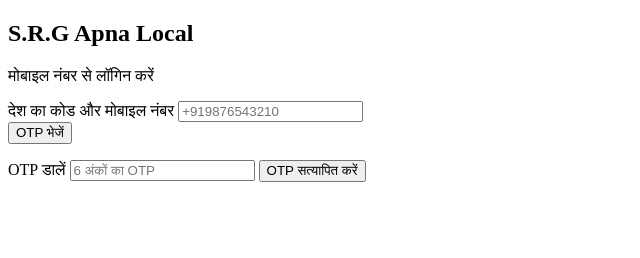
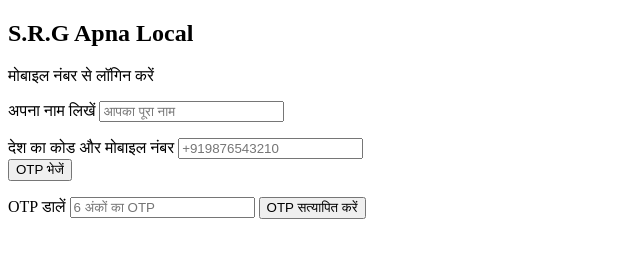
Before and after one commit to monugoour88-afk/srg-apna-local-otp, a plain HTML site: page index.html in a window 1280 px wide. Shown: the whole page, without its empty margins (0-640 px from the left). Drawn offline with Linux system fonts and the light colour scheme.

Commit message:
Update index.html

```diff
--- a/index.html
+++ b/index.html
@@ -9,6 +9,10 @@
 <body>
   <h2>S.R.G Apna Local</h2>
   <p>मोबाइल नंबर से लॉगिन करें</p>
+
+<label>अपना नाम लिखें</label>
+<input id="userName" type="text" placeholder="आपका पूरा नाम">
+<p id="profileMessage"></p>
 
   <label>देश का कोड और मोबाइल नंबर</label>
   <input id="phone" type="tel" placeholder="+919876543210">
```
